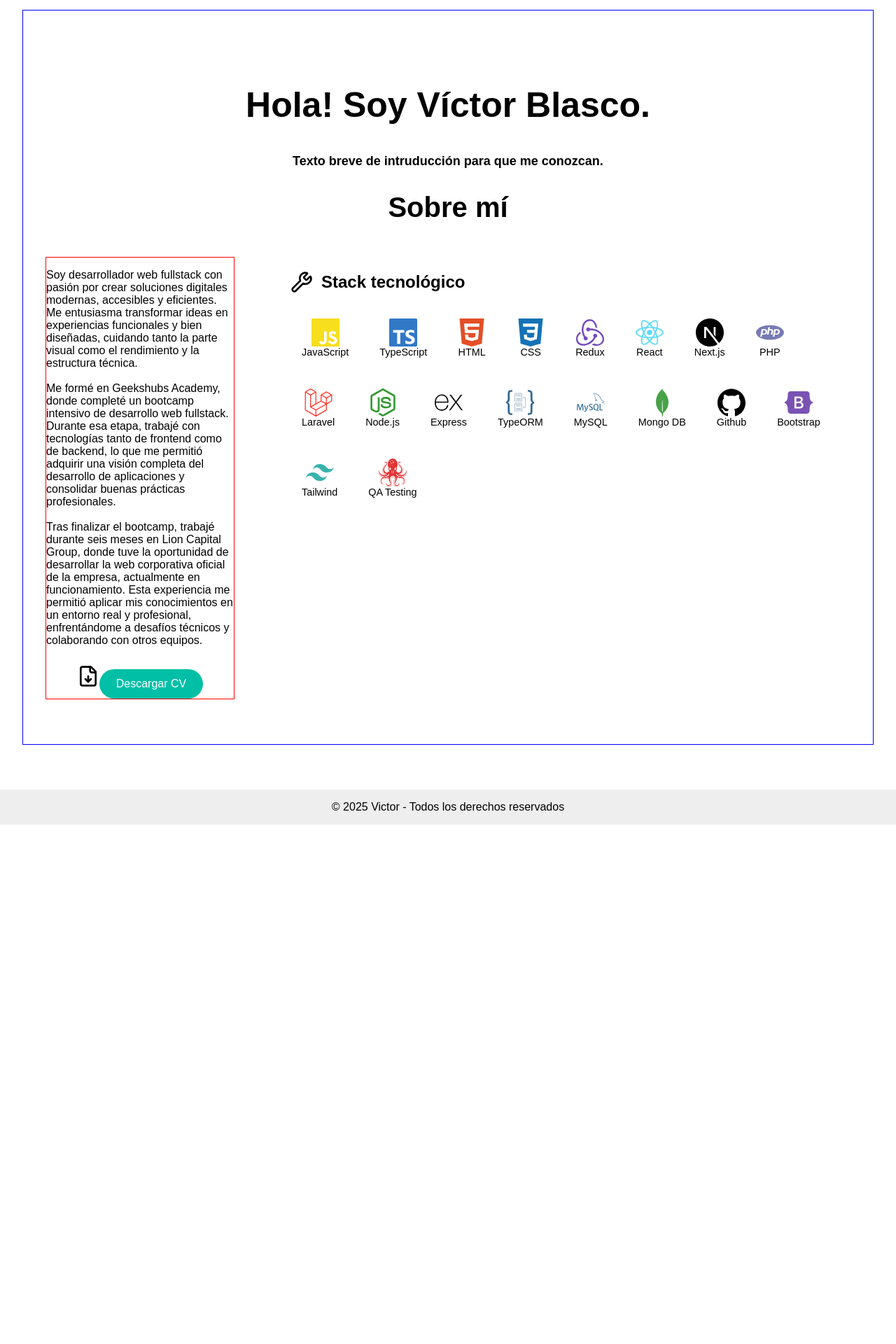
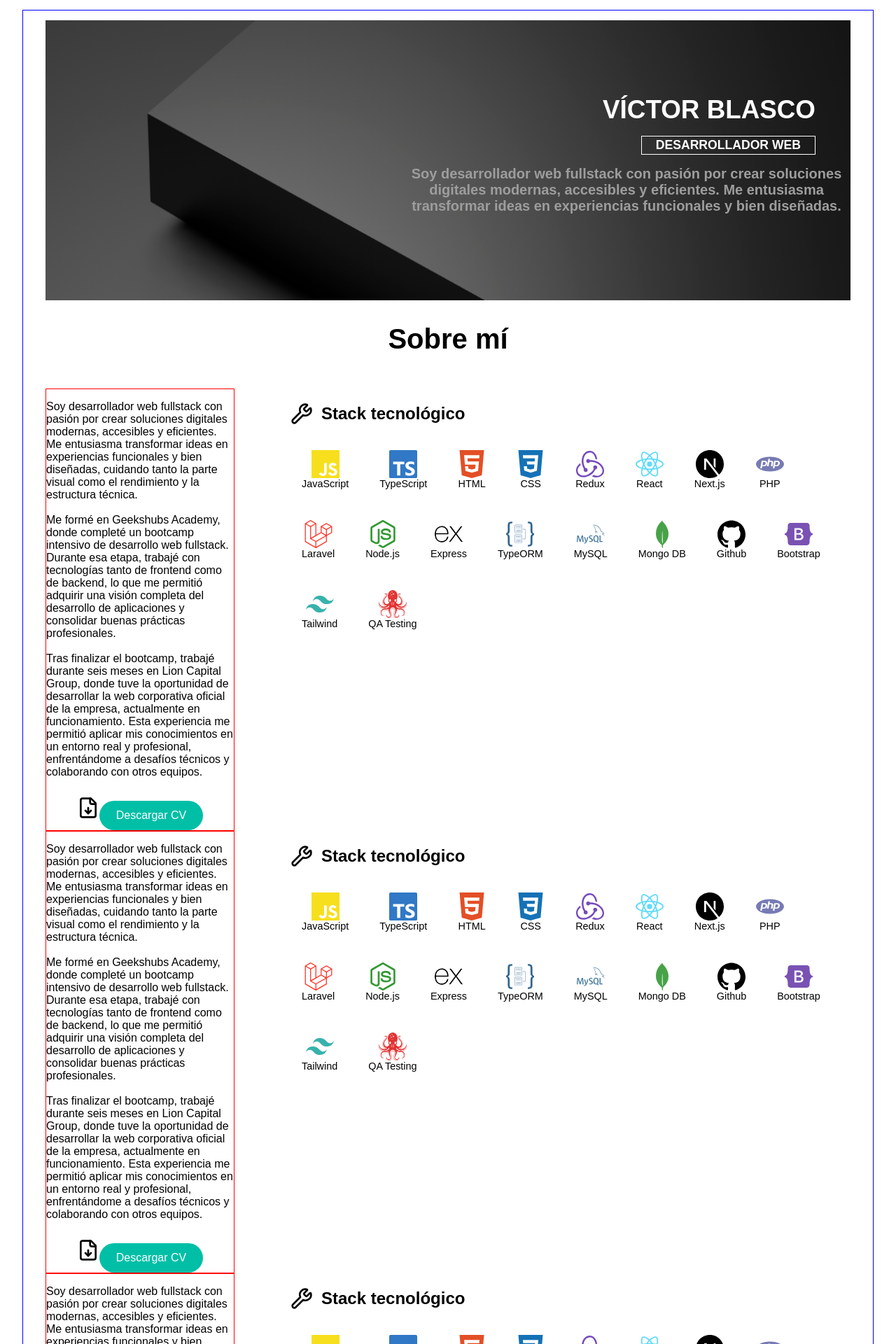
Before and after one commit to VictorBlasco5/portfolio, a Next.js app: page / in a window 1280 px wide. Shown: the part 100-2020 px from the top of the page at 70% size. Before the commit the page ends 1278 px from the top, so only its background shows below. Built offline with nearby package versions, Linux system fonts and the light colour scheme.

Commit message:
animation screen section home

```diff
--- a/app/page.js
+++ b/app/page.js
@@ -1,24 +1,12 @@
+"use client";
+
+import { useEffect, useState } from 'react';
 import styles from '../styles/home.module.css';
-import { Briefcase, Wrench, FileDownIcon } from 'lucide-react';
+import { Wrench, FileDownIcon } from 'lucide-react';
 import {
-  SiJavascript,
-  SiTypescript,
-  SiRedux,
-  SiReact,
-  SiCss3,
-  SiHtml5,
-  SiNextdotjs,
-  SiPhp,
-  SiLaravel,
-  SiNodedotjs,
-  SiExpress,
-  SiTypeorm,
-  SiMysql,
-  SiMongodb,
-  SiGithub,
-  SiBootstrap,
-  SiTailwindcss,
-  SiTestinglibrary,
+  SiJavascript, SiTypescript, SiRedux, SiReact, SiCss3, SiHtml5, SiNextdotjs,
+  SiPhp, SiLaravel, SiNodedotjs, SiExpress, SiTypeorm, SiMysql, SiMongodb,
+  SiGithub, SiBootstrap, SiTailwindcss, SiTestinglibrary
 } from 'react-icons/si';
 
 const techIcons = {
@@ -43,25 +31,61 @@ const techIcons = {
 };
 
 export default function Home() {
+  const [height, setHeight] = useState(300);
+
+  useEffect(() => {
+    function getMaxHeight() {
+      return window.innerWidth >= 2500 ? 500 : 400;
+    }
+
+    const minHeight = 100;
+    const scrollRange = 500;
+
+    function handleScroll() {
+      const maxHeight = getMaxHeight();
+      const scrollY = window.scrollY || window.pageYOffset;
+      const clampedScroll = Math.min(scrollY, scrollRange);
+      const factor = clampedScroll / scrollRange;
+      const newHeight = maxHeight - ((maxHeight - minHeight) * factor);
+      setHeight(newHeight);
+    }
+
+    window.addEventListener('scroll', handleScroll);
+    window.addEventListener('resize', handleScroll);
+
+    handleScroll(); // inicial
+
+    return () => {
+      window.removeEventListener('scroll', handleScroll);
+      window.removeEventListener('resize', handleScroll);
+    };
+  }, []);
+
   return (
     <section className={styles.container}>
-      {/* HOME */}
-      <h1 className={styles.name}>Hola! Soy Víctor Blasco.</h1>
-      <h2 className={styles.textHome}>Texto breve de intruducción para que me conozcan.</h2>
+      {/* 🔽 Bloque animado con scroll */}
+      <div
+        className={styles.heroAnimatedBox}
+        style={{
+          height: `${height}px`,
+          marginTop: `${(300 - height) / 2}px`,
+        }}
+      >
+        <h1 className={styles.name}>VÍCTOR BLASCO</h1>
+        <h4 className={styles.subname}>DESARROLLADOR WEB</h4>
+        <h2 className={styles.textHome}>Soy desarrollador web fullstack con pasión por crear soluciones digitales modernas, accesibles y eficientes. Me entusiasma transformar ideas en experiencias funcionales y bien diseñadas.</h2>
+      </div>
 
-      {/* SOBRE MI */}
+      {/* SOBRE MÍ */}
       <h1 className={styles.title}>Sobre mí</h1>
       <div className={styles.boxTrajectory}>
         <div className={styles.trajectory}>
           <p>
             Soy desarrollador web fullstack con pasión por crear soluciones digitales modernas, accesibles y eficientes. Me entusiasma transformar ideas en experiencias funcionales y bien diseñadas, cuidando tanto la parte visual como el rendimiento y la estructura técnica. <br /><br />
-
             Me formé en Geekshubs Academy, donde completé un bootcamp intensivo de desarrollo web fullstack. Durante esa etapa, trabajé con tecnologías tanto de frontend como de backend, lo que me permitió adquirir una visión completa del desarrollo de aplicaciones y consolidar buenas prácticas profesionales.<br /><br />
-
             Tras finalizar el bootcamp, trabajé durante seis meses en Lion Capital Group, donde tuve la oportunidad de desarrollar la web corporativa oficial de la empresa, actualmente en funcionamiento. Esta experiencia me permitió aplicar mis conocimientos en un entorno real y profesional, enfrentándome a desafíos técnicos y colaborando con otros equipos.
           </p>
 
-          {/* Botón de CV */}
           <div className={styles.downloadContainer}>
             <FileDownIcon className={styles.icon} />
             <a href="/cv.pdf" className={styles.downloadBtn} download>
@@ -70,9 +94,64 @@ export default function Home() {
           </div>
         </div>
 
-        {/* Bloque de tecnologías */}
         <div className={styles.technology}>
-          <h2 className={styles.titleStack} ><Wrench className={styles.icon} />Stack tecnológico</h2>
+          <h2 className={styles.titleStack}><Wrench className={styles.icon} />Stack tecnológico</h2>
+          <div className={styles.techGrid}>
+            {Object.entries(techIcons).map(([tech, IconComponent]) => (
+              <div key={tech} className={styles.techItem}>
+                {IconComponent}
+                <span>{tech}</span>
+              </div>
+            ))}
+          </div>
+        </div>
+      </div>
+      <div className={styles.boxTrajectory}>
+        <div className={styles.trajectory}>
+          <p>
+            Soy desarrollador web fullstack con pasión por crear soluciones digitales modernas, accesibles y eficientes. Me entusiasma transformar ideas en experiencias funcionales y bien diseñadas, cuidando tanto la parte visual como el rendimiento y la estructura técnica. <br /><br />
+            Me formé en Geekshubs Academy, donde completé un bootcamp intensivo de desarrollo web fullstack. Durante esa etapa, trabajé con tecnologías tanto de frontend como de backend, lo que me permitió adquirir una visión completa del desarrollo de aplicaciones y consolidar buenas prácticas profesionales.<br /><br />
+            Tras finalizar el bootcamp, trabajé durante seis meses en Lion Capital Group, donde tuve la oportunidad de desarrollar la web corporativa oficial de la empresa, actualmente en funcionamiento. Esta experiencia me permitió aplicar mis conocimientos en un entorno real y profesional, enfrentándome a desafíos técnicos y colaborando con otros equipos.
+          </p>
+
+          <div className={styles.downloadContainer}>
+            <FileDownIcon className={styles.icon} />
+            <a href="/cv.pdf" className={styles.downloadBtn} download>
+              Descargar CV
+            </a>
+          </div>
+        </div>
+
+        <div className={styles.technology}>
+          <h2 className={styles.titleStack}><Wrench className={styles.icon} />Stack tecnológico</h2>
+          <div className={styles.techGrid}>
+            {Object.entries(techIcons).map(([tech, IconComponent]) => (
+              <div key={tech} className={styles.techItem}>
+                {IconComponent}
+                <span>{tech}</span>
+              </div>
+            ))}
+          </div>
+        </div>
+      </div>
+      <div className={styles.boxTrajectory}>
+        <div className={styles.trajectory}>
+          <p>
+            Soy desarrollador web fullstack con pasión por crear soluciones digitales modernas, accesibles y eficientes. Me entusiasma transformar ideas en experiencias funcionales y bien diseñadas, cuidando tanto la parte visual como el rendimiento y la estructura técnica. <br /><br />
+            Me formé en Geekshubs Academy, donde completé un bootcamp intensivo de desarrollo web fullstack. Durante esa etapa, trabajé con tecnologías tanto de frontend como de backend, lo que me permitió adquirir una visión completa del desarrollo de aplicaciones y consolidar buenas prácticas profesionales.<br /><br />
+            Tras finalizar el bootcamp, trabajé durante seis meses en Lion Capital Group, donde tuve la oportunidad de desarrollar la web corporativa oficial de la empresa, actualmente en funcionamiento. Esta experiencia me permitió aplicar mis conocimientos en un entorno real y profesional, enfrentándome a desafíos técnicos y colaborando con otros equipos.
+          </p>
+
+          <div className={styles.downloadContainer}>
+            <FileDownIcon className={styles.icon} />
+            <a href="/cv.pdf" className={styles.downloadBtn} download>
+              Descargar CV
+            </a>
+          </div>
+        </div>
+
+        <div className={styles.technology}>
+          <h2 className={styles.titleStack}><Wrench className={styles.icon} />Stack tecnológico</h2>
           <div className={styles.techGrid}>
             {Object.entries(techIcons).map(([tech, IconComponent]) => (
               <div key={tech} className={styles.techItem}>
--- a/styles/home.module.css
+++ b/styles/home.module.css
@@ -1,19 +1,43 @@
 /* HOME */
+.heroAnimatedBox {
+  width: 100%;
+  overflow: hidden;
+  background-image: url('/images/screen.png');
+  background-size: cover;
+  background-position: center;
+  display: flex;
+  flex-direction: column;
+  justify-content: center;
+  align-items: flex-end;
+  transition: height 0.3s ease;
+}
+
 .name {
+  font-size: 2.3rem;
+  margin: 0;
+  color: white;
+  margin-right: 50px;
+}
+
+.subname {
+  margin: 0;
+  margin-right: 50px;
+  margin-top: 1rem;
+  font-size: 1.1rem;
+  color: white;
+  border: 1px solid white;
+  padding: 2px 20px;
+}
+
+.textHome {
+  width: 50vw;
+  font-size: 1.25rem;
+  margin-top: 1rem;
+  color: #9d9d9d;
   display: flex;
   align-items: center;
   justify-content: center;
-  color:#000000;
-  font-size: 50px;
-}
-
-.textHome {
-  display: flex;
-  align-items: center;
-  justify-content: center;
-  color: black;
-  font-weight: none;
-  font-size: 18px;
+  text-align: center;
 }
 
 /* ABOUT ME */
@@ -31,6 +55,7 @@
   font-weight: 600;
   color: black;
 }
+
 .boxTrajectory {
   display: flex;
   flex-direction: row;
@@ -39,7 +64,7 @@
 
 .trajectory {
   color: black;
-  border:1px solid red;
+  border: 1px solid red;
   display: flex;
   justify-content: start;
   align-items: center;
```
Also changed, not shown: public/images/screen.png (added).
